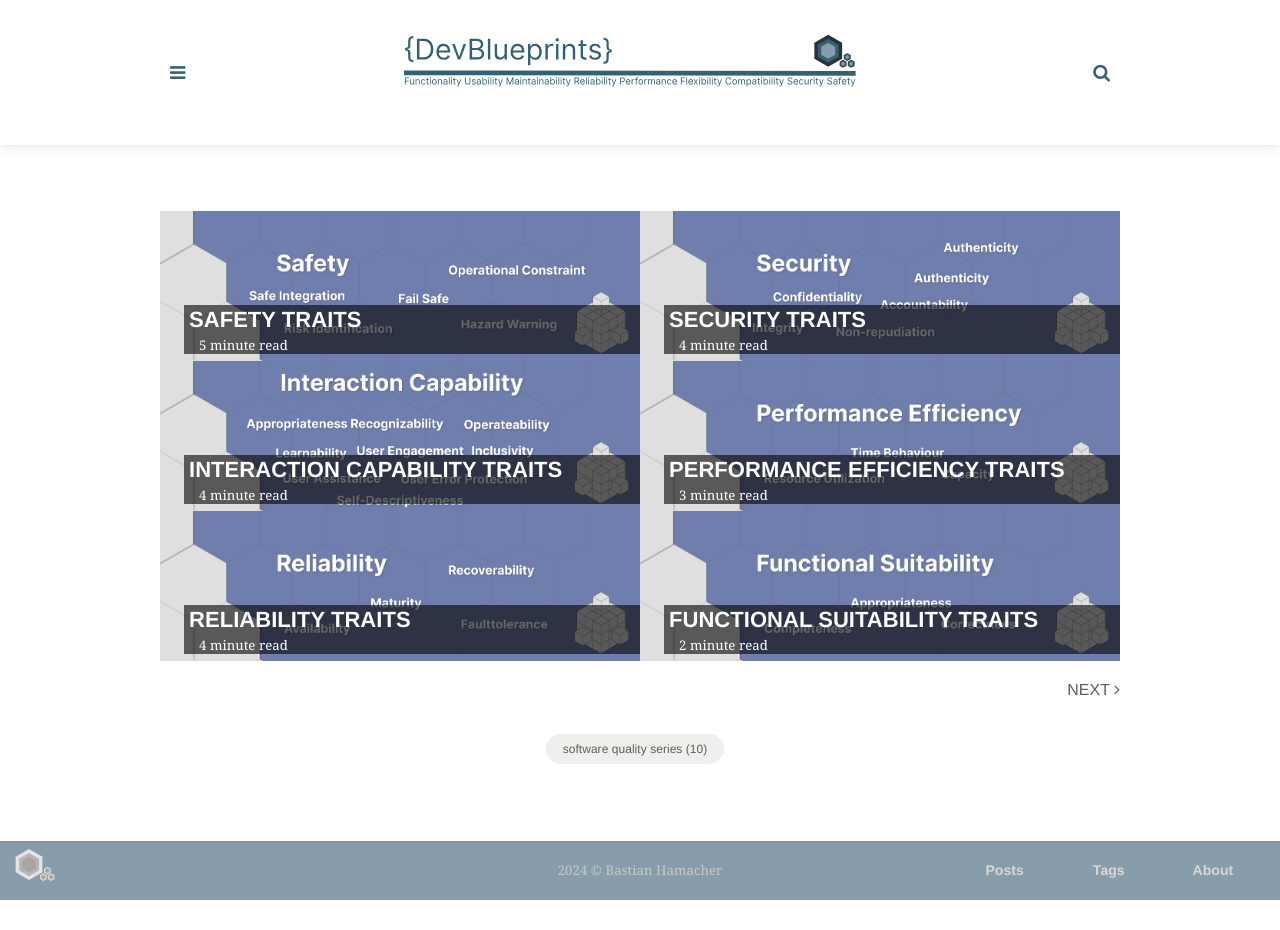
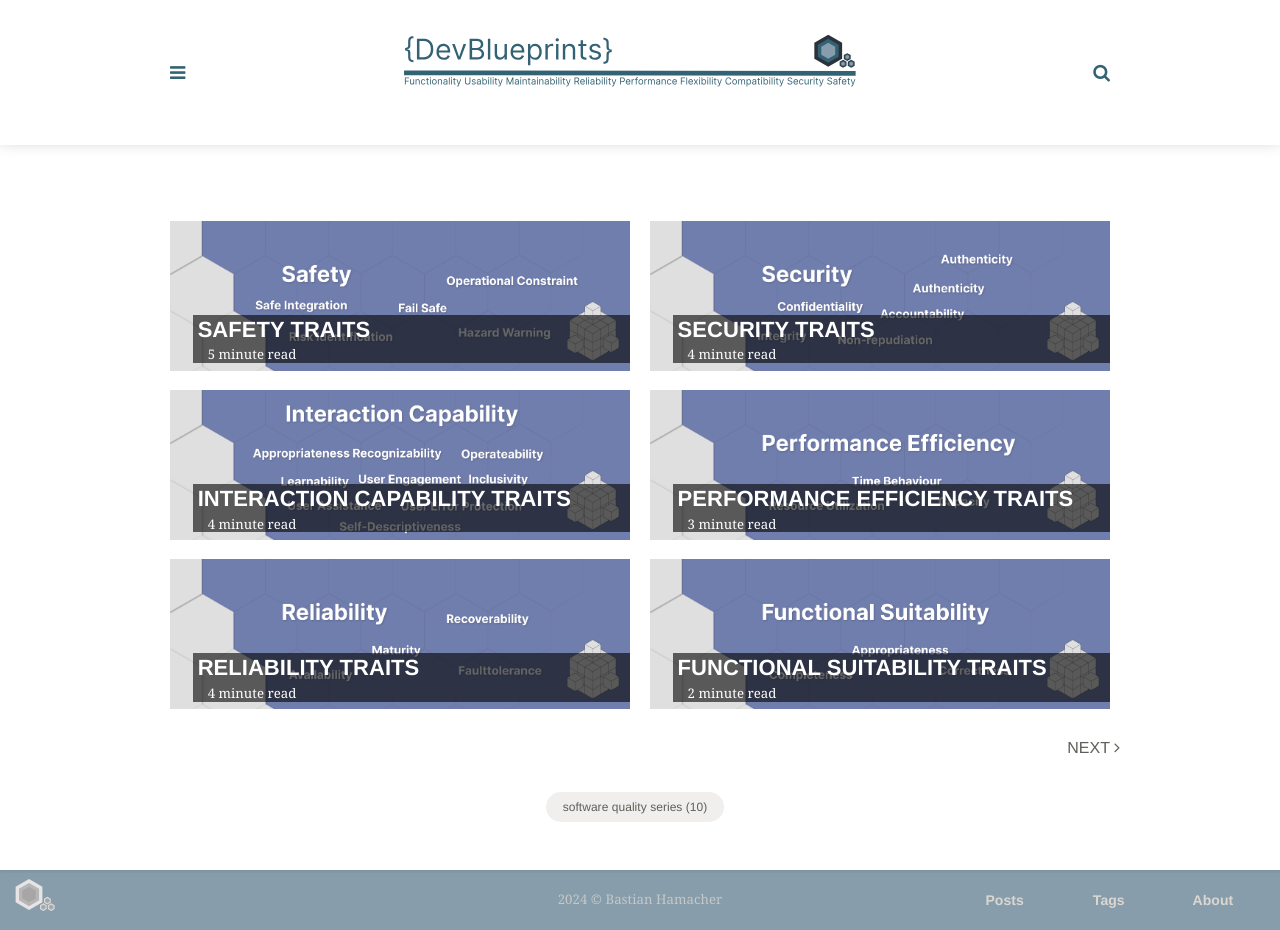
Before and after one commit to bhamacher92/bhamacher92.github.io, a Jekyll site: the page built from index.html, in a window 1280 px wide. Built offline with Jekyll 4.4.1, drawn with Linux system fonts in a browser that asks for light colours; some web fonts are replaced; the list of posts is cut into pages by our own code; before the commit the page ends 900 px from its top, so only the background shows below that.

Commit message:
Adapt spacing
Signed-off-by: Bastian Hamacher <bastian.hamacher@ergosign.de>

```diff
--- a/assets/css/main.css
+++ b/assets/css/main.css
@@ -862,7 +862,8 @@ svg.menu-icon-house {
   position: relative;
   list-style: none;
   float: left;
-  width: 50%;
+  width: 48%;
+  margin: 1%;
 }
 
 .post-card {
```
